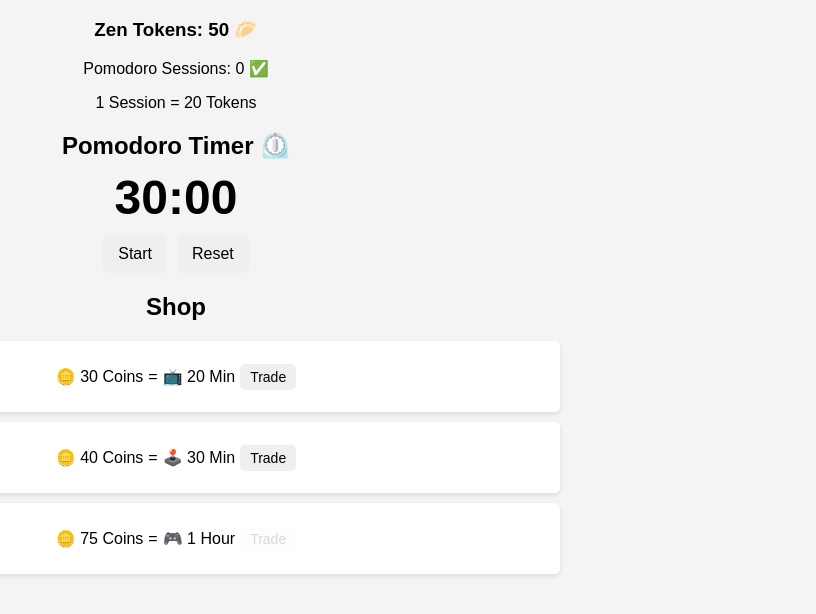
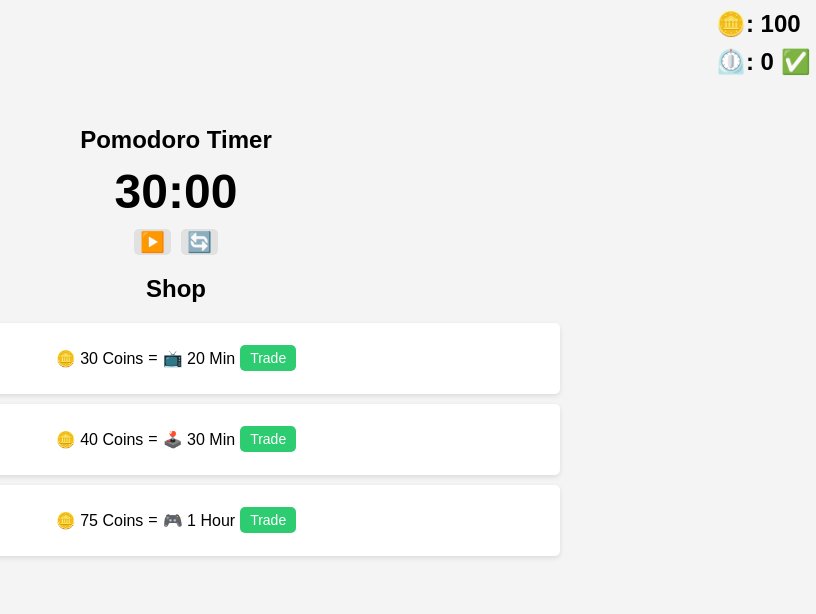
Before and after one commit to AndrewChacon/study-gamify, a React (Vite) app: page / in a window 1280 px wide. Shown: the top 614 px of the page, without its empty margins (464-1280 px from the left). Built offline with nearby package versions, Linux system fonts and the light colour scheme.

Commit message:
formatting and UI changes

```diff
--- a/src/App.jsx
+++ b/src/App.jsx
@@ -85,7 +85,8 @@ function App() {
 			.padStart(2, '0')}`;
 	};
 
-	const [coins, setCoins] = useState(getStoredData('coins') || 50);
+	// const [coins, setCoins] = useState(getStoredData('coins') || 50);
+	const [coins, setCoins] = useState(100);
 	const [completedSessions, setCompletedSessions] = useState(
 		getStoredData('completedSessions') || 0
 	);
@@ -104,24 +105,23 @@ function App() {
 	return (
 		<div className='app-container'>
 			<header>
-				<h3>Zen Tokens: {coins} 🥟</h3>
-				<p>Pomodoro Sessions: {completedSessions} ✅</p>
-				<p>1 Session = 20 Tokens</p>
+				<h1>🪙: {coins}</h1>
+				<h1>⏲️: {completedSessions} ✅</h1>
 			</header>
 
 			<section className='pomodoro-timer'>
-				<h1>Pomodoro Timer ⏲️</h1>
+				<h1>Pomodoro Timer</h1>
 				<div className='timer'>{formatTime(time)}</div>
 				<div className='controls'>
 					<button onClick={() => setIsRunning(!isRunning)}>
-						{isRunning ? 'Pause' : 'Start'}
+						{isRunning ? '⏸️' : '▶️'}
 					</button>
 					<button
 						onClick={() => {
 							setIsRunning(false);
 							setTime(30 * 60);
 						}}>
-						Reset
+						🔄
 					</button>
 				</div>
 			</section>
@@ -139,6 +139,7 @@ function App() {
 								{`${item.cost_img} ${item.cost_price} ${item.cost_name}`}
 							</p>
 							<button
+								className='btn-success'
 								onClick={() => handlePurchase(item.item_price)}
 								disabled={coins < item.item_price}>
 								{coins < item.item_price ? 'Trade' : 'Trade'}
--- a/src/index.css
+++ b/src/index.css
@@ -1,4 +1,3 @@
-/* General Styles */
 body {
 	font-family: Arial, sans-serif;
 	background-color: #f4f4f4;
@@ -7,7 +6,18 @@ body {
 	padding: 0;
 }
 
-/* Container */
+header {
+	display: block;
+	width: 100px;
+	text-align: left;
+	margin: 0 0 50px auto;
+}
+
+header h1 {
+	padding: 0;
+	margin: 10px 0;
+}
+
 .container {
 	max-width: 600px;
 	margin: 20px auto;
@@ -48,12 +58,13 @@ h1 {
 }
 
 button {
-	padding: 10px 15px;
+	/* padding: 10px 15px; */
 	border: none;
 	border-radius: 5px;
-	font-size: 16px;
+	font-size: 20px;
 	cursor: pointer;
 	transition: 0.3s ease-in-out;
+	background-color: #e1e1e1;
 }
 
 button:disabled {
```
